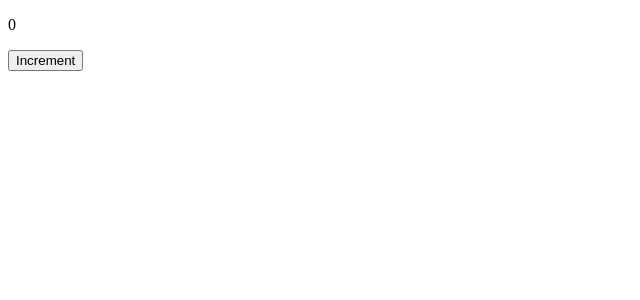
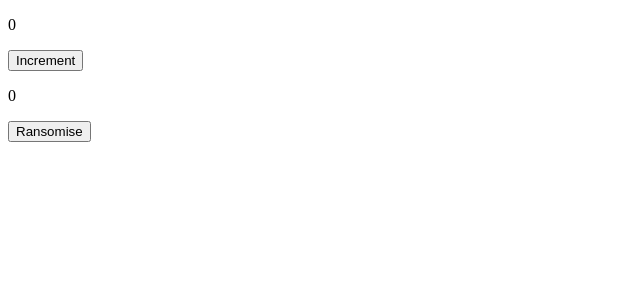
Before and after one commit to rubrafmex/ultimate-components, a React (Create React App) app: page / in a window 1280 px wide. Shown: the top 300 px of the page, without its empty margins (0-640 px from the left). Built offline with nearby package versions, Linux system fonts and the light colour scheme.

Commit message:
Building re-usable Components

```diff
--- a/src/App.js
+++ b/src/App.js
@@ -1,6 +1,12 @@
-import React from 'react';
+import React, {Fragment} from 'react';
 import Counter from "./Counter";
+import Random from "./Random";
 
-const App = () => <Counter/>;
+const App = () => (
+    <Fragment>
+        <Counter/>
+        <Random/>
+    </Fragment>
+);
 
 export default App;
--- a/src/Counter.js
+++ b/src/Counter.js
@@ -1,17 +1,18 @@
 import React, {useState} from "react";
-import CounterView from "./CounterView";
+import InteractiveView from "./InteractiveView";
 
 const Counter = () => {
     const [counter, setCounter] = useState(0);
 
     const onIncrementHandler = () => {
-        setCounter(counter + 1)
+        setCounter(c => c + 1)
     }
 
     return (
-        <CounterView
-            counterValue={counter}
-            onIncrement={onIncrementHandler}
+        <InteractiveView
+            value={counter}
+            onAction={onIncrementHandler}
+            actionText="Increment"
         />
     );
 };
--- a/src/CounterView.js
+++ /dev/null
@@ -1,10 +0,0 @@
-import React,{Fragment} from "react";
-
-const CounterView = ({counterValue, onIncrement}) => (
-    <Fragment>
-        <p>{counterValue}</p>
-        <button type="button" onClick={onIncrement}>Increment</button>
-    </Fragment>
-);
-
-export default CounterView;
--- /dev/null
+++ b/src/InteractiveView.js
@@ -0,0 +1,10 @@
+import React,{Fragment} from "react";
+
+const InteractiveView = ({value, onAction, actionText}) => (
+    <Fragment>
+        <p>{value}</p>
+        <button type="button" onClick={onAction}>{actionText}</button>
+    </Fragment>
+);
+
+export default InteractiveView;
--- /dev/null
+++ b/src/Random.js
@@ -0,0 +1,21 @@
+import React, {useState} from "react";
+import InteractiveView from "./InteractiveView";
+
+const Random = () => {
+    const [randomNumber, setRandomNumber] = useState(0);
+
+    const onRandomiseHandler = () => {
+        setRandomNumber(Math.floor(Math.random() * 1000))
+    };
+
+    return (
+        <InteractiveView
+            value={randomNumber}
+            actionText="Ransomise"
+            onAction={onRandomiseHandler}
+        />
+    );
+
+}
+
+export default Random;
```
